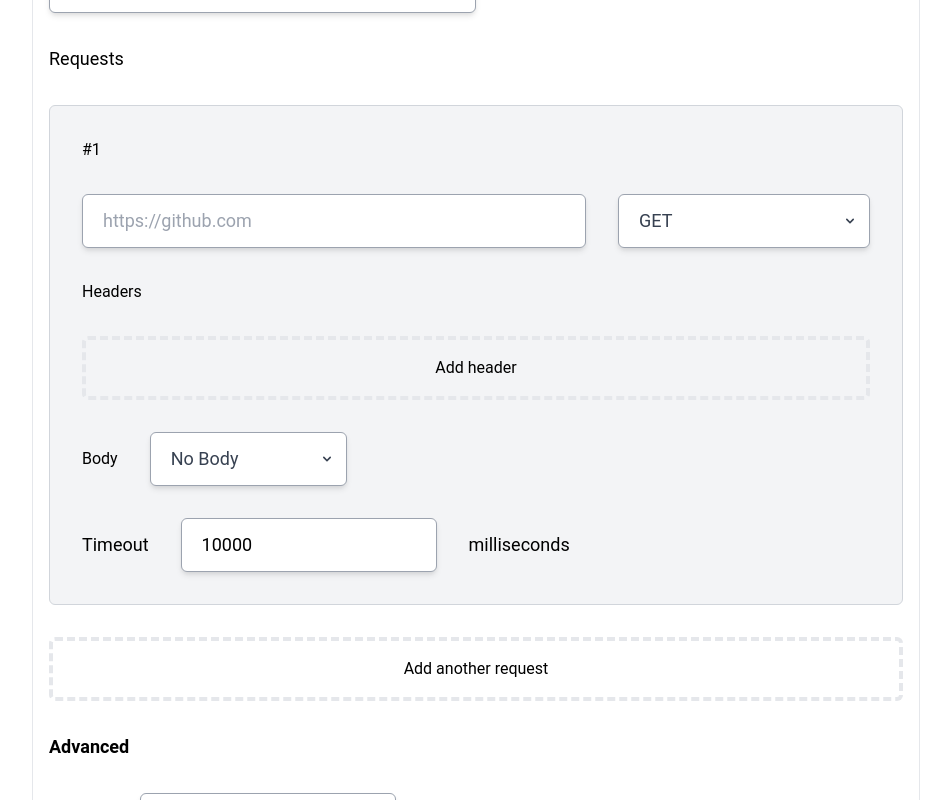
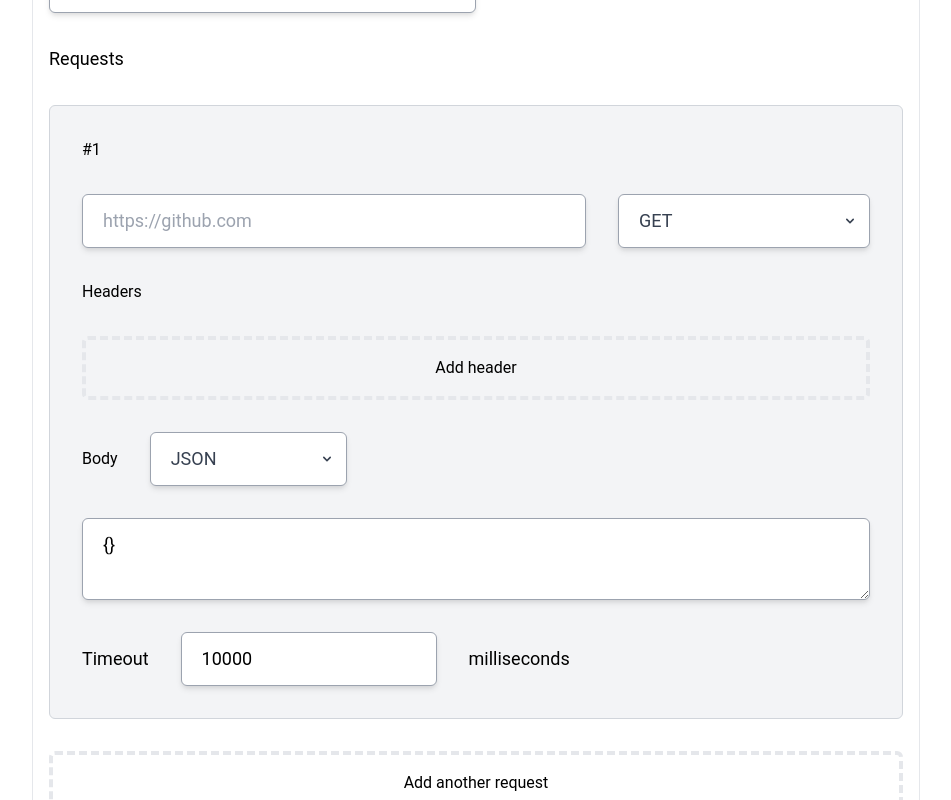
Before and after one commit to hyperjumptech/monika-config-generator, a Next.js app: page /advanced in a window 1280 px wide. Shown: the part 451-1251 px from the top of the page, without its empty margins (328-1279 px from the left). Built offline with nearby package versions, Linux system fonts and the light colour scheme.

Commit message:
fix no body bug on select option when there is request body

```diff
--- a/components/probe-request-form/index.tsx
+++ b/components/probe-request-form/index.tsx
@@ -39,6 +39,14 @@ const ProbeRequestForm: FunctionComponent<ProbeRequestFormProps> = ({
       JSON.parse(value);
     } catch (e) {
       alert(e);
+    }
+  };
+
+  const isJSON = (value: string) => {
+    try {
+      return !!JSON.parse(value);
+    } catch (e) {
+      return false;
     }
   };
 
@@ -175,13 +183,16 @@ const ProbeRequestForm: FunctionComponent<ProbeRequestFormProps> = ({
                   requestIndex,
                   e.target.value
                 )
+              }
+              defaultValue={
+                isJSON(JSON.stringify(request?.body)) ? 'JSON' : 'No Body'
               }>
               <SelectOption value="No Body">No Body</SelectOption>
               <SelectOption value="JSON">JSON</SelectOption>
             </Select>
           </div>
         </div>
-        {JSON.stringify(request.body) !== '{}' && (
+        {isJSON(JSON.stringify(request?.body)) && (
           <Textarea
             placeholder="{ }"
             id={`probe_${probeId}_body`}
```
